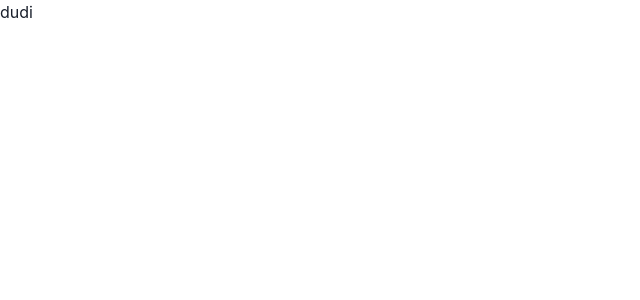
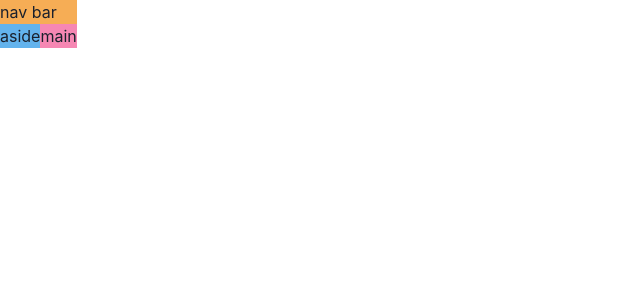
Before and after one commit to dariaCusutura/RecipesHub-FE, a React (Vite) app in the folder vite-project/: page / in a window 1280 px wide. Shown: the top 300 px of the page, without its empty margins (0-640 px from the left). Built offline with nearby package versions, Linux system fonts and the light colour scheme.

Commit message:
Build a layout

```diff
--- a/vite-project/src/App.tsx
+++ b/vite-project/src/App.tsx
@@ -1,11 +1,30 @@
+import { Grid, GridItem, Show } from "@chakra-ui/react";
 
 function App() {
-
   return (
-    <p>
-      dudi
-    </p>
-  )
+    <Grid
+      templateAreas={{
+        base: `"nav" "main"`,
+        lg: `"nav nav" "aside main"`,
+      }}
+      templateColumns={{
+        base: "1fr",
+        lg: "200px, 1fr",
+      }}
+    >
+      <GridItem area="nav" bg="orange.300">
+        nav bar
+      </GridItem>
+      <GridItem area="main" bg="pink.300">
+        main
+      </GridItem>
+      <Show above="lg">
+        <GridItem area="aside" bg="blue.300">
+          aside
+        </GridItem>
+      </Show>
+    </Grid>
+  );
 }
 
-export default App
+export default App;
```
